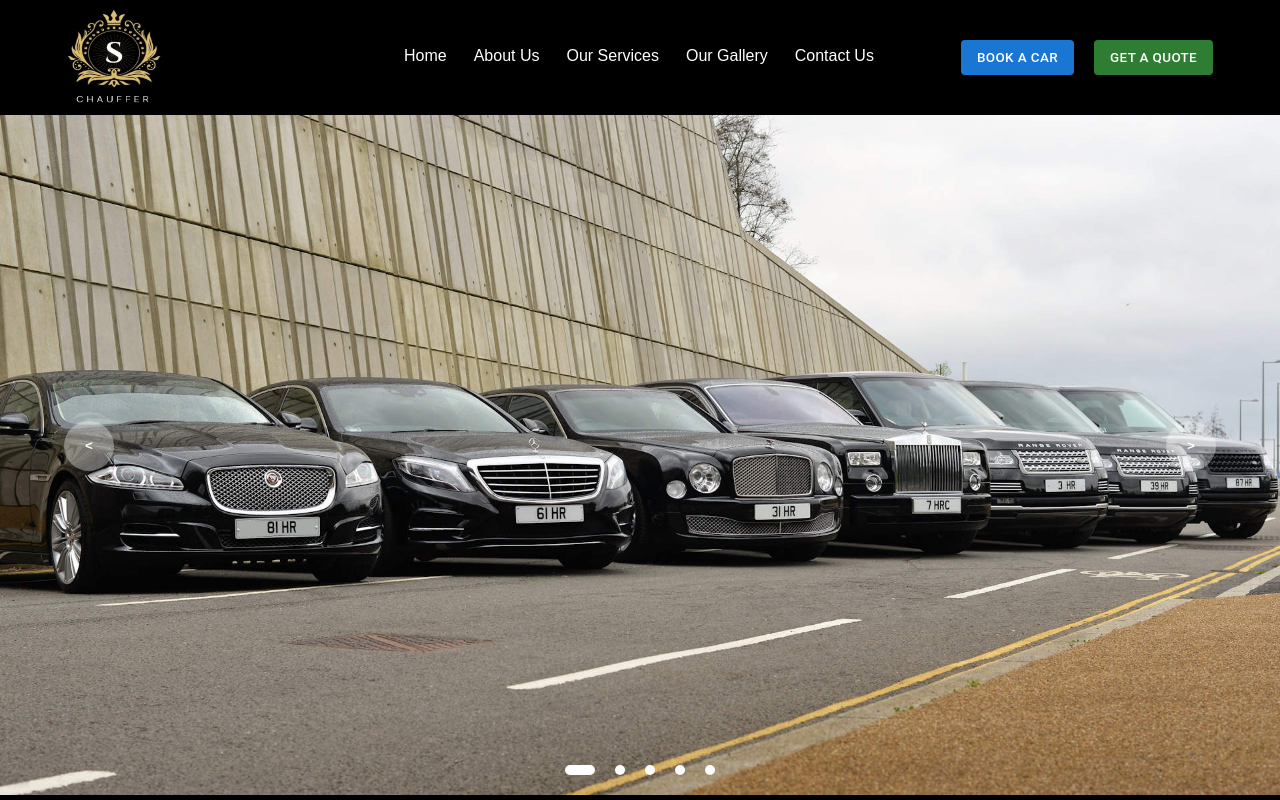
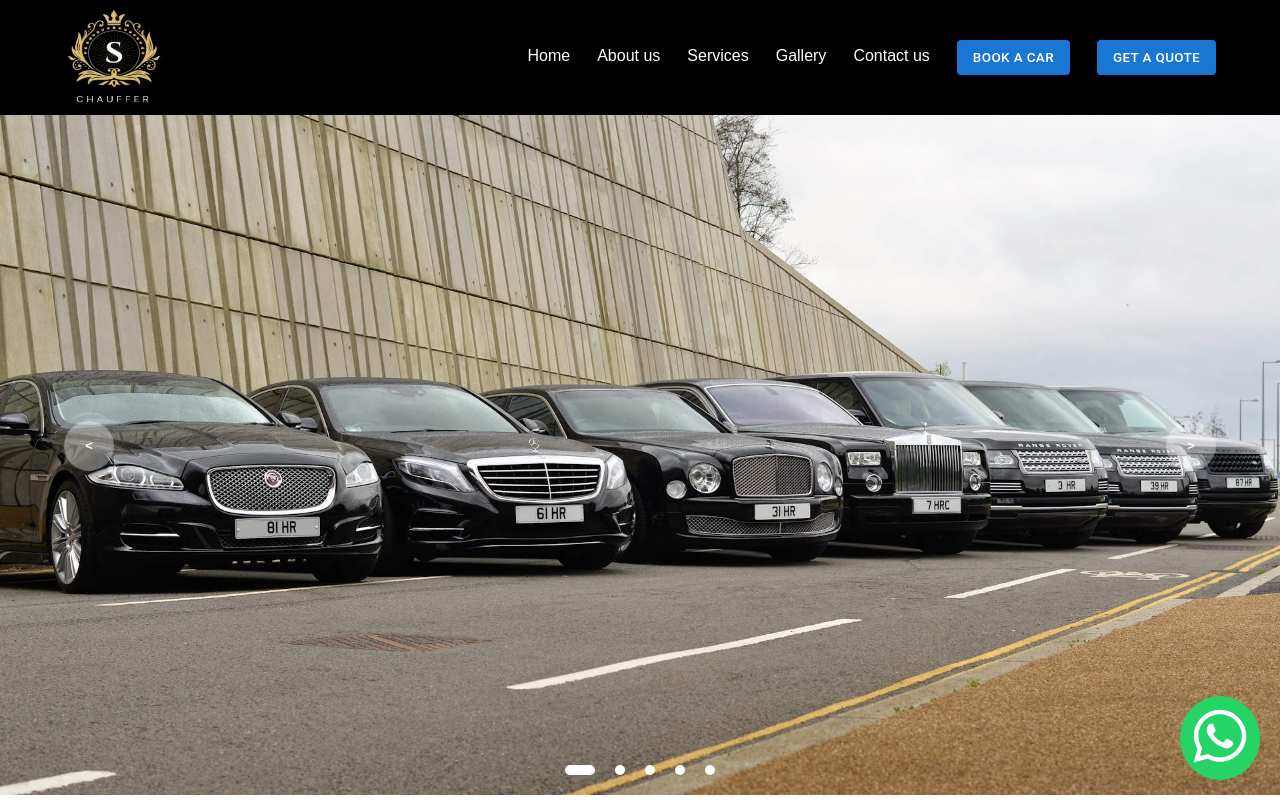
Before and after one commit to hammadlodhi/chauffers-web, a Next.js app: page / in a window 1280 px wide. Shown: the top 800 px of the page. Built offline with nearby package versions, Linux system fonts and the light colour scheme.

Commit message:
navbar and whatsapp

```diff
--- a/package.json
+++ b/package.json
@@ -28,6 +28,7 @@
     "react-dom": "^18",
     "react-hook-form": "^7.52.1",
     "react-i18next": "^14.1.2",
+    "react-icons": "^5.2.1",
     "react-loader-spinner": "^6.1.6",
     "react-phone-input-2": "^2.15.1",
     "react-redux": "^9.1.2",
--- a/src/app/layout.tsx
+++ b/src/app/layout.tsx
@@ -1,13 +1,14 @@
-import type { Metadata } from "next";
-import { Inter } from "next/font/google";
-import "../styles/main.scss";
-import Header from "@/components/AppComponents/Header/Header";
+import type { Metadata } from 'next';
+import { Inter } from 'next/font/google';
+import '../styles/main.scss';
+import Header from '@/components/AppComponents/Header/Header';
+import WhatsApp from '@/components/AppComponents/WhatsApp/WhatsApp';
 
-const inter = Inter({ subsets: ["latin"] });
+const inter = Inter({ subsets: ['latin'] });
 
 export const metadata: Metadata = {
-  title: "Create Next App",
-  description: "Generated by create next app",
+  title: 'Create Next App',
+  description: 'Generated by create next app',
 };
 
 export default function RootLayout({
@@ -16,12 +17,13 @@
   children: React.ReactNode;
 }>) {
   return (
-    <html lang="en">
-      <body style={{backgroundColor: "black"}} className={inter.className}>
+    <html lang='en'>
+      <body className={inter.className}>
         <Header />
-        <div style={{ paddingTop: "115px" }}>{children}</div>
-        {/* <h1>whatsapp</h1>
-        <h1>Footer</h1> */}
+        <div style={{ paddingTop: '115px' }}>{children}</div>
+        {/* ADD WHATSAPP NUMBER WITHOUT + SIGN */}
+        <WhatsApp number={923172514024} />
+        <h1>Footer</h1>
       </body>
     </html>
   );
--- a/src/components/AppComponents/Header/Header.scss
+++ b/src/components/AppComponents/Header/Header.scss
@@ -31,17 +31,33 @@
     gap: 20px;
   }
 
-    &__left-section {
-        display: flex;
-        align-items: center;
-        gap: size(60);
-    }
   &__burger-icon {
     display: none;
     cursor: pointer;
   }
   &__nav-links--hidden {
     display: none;
+  }
+  &__hide {
+    height: 0;
+    display: none;
+  }
+  &__nav-mobile-links {
+    position: absolute;
+    top: 115px;
+    height: 0;
+    background-color: black;
+    display: flex;
+    flex-direction: column;
+    align-items: center;
+    justify-content: flex-start;
+    overflow: hidden;
+    gap: 20px;
+    width: 100%;
+    transition: all 0.8s;
+  }
+  &__open {
+    height: calc(100vh - 115px);
   }
 }
 
@@ -58,28 +74,28 @@
     display: block;
   }
 
-    .header__nav-links {
-      display: flex;
-      flex-direction: column;
-      position: absolute;
-      top: 115px;
-      left: 0;
-      width: 100%;
-      background-color: $black;
-      gap: 20px;
-      padding: 20px 0;
-      text-align: center;
-      padding-bottom: 40px;
-    }
+  // .header__nav-links {
+  //   display: flex;
+  //   flex-direction: column;
+  //   position: absolute;
+  //   top: 115px;
+  //   left: 0;
+  //   width: 100%;
+  //   background-color: $black;
+  //   gap: 20px;
+  //   padding: 20px 0;
+  //   text-align: center;
+  //   padding-bottom: 40px;
+  // }
 
-    .header__nav-buttons {
-      display: flex;
-      flex-direction: column;
-      gap: 10px;
-      position: relative;
-      top: 20px;
-      right: 29px;
-    }
+  // .header__nav-buttons {
+  //   display: flex;
+  //   // flex-direction: column;
+  //   gap: 10px;
+  //   position: relative;
+  //   top: 20px;
+  //   right: 29px;
+  // }
 }
 
 @include max(sm) {
@@ -87,7 +103,7 @@
     padding: 0 15px;
   }
 
-    .header__nav-links {
-      gap: 15px;
+  // .header__nav-links {
+  //   gap: 15px;
+  // }
 }
-  }
--- a/src/components/AppComponents/Header/Header.tsx
+++ b/src/components/AppComponents/Header/Header.tsx
@@ -1,7 +1,7 @@
-"use client";
+'use client';
 
-import classNames from "classnames";
-import React, { useState } from "react";
+import classNames from 'classnames';
+import React, { useState } from 'react';
 import {
   aboutUsRoute,
   bookCarRoute,
@@ -10,66 +10,113 @@
   ourGalleryRoute,
   ourServicesRoute,
   quoteRoute,
-} from "@/util/routes";
-import { logo } from "@/util/images";
-import Image from "next/image";
-import Link from "next/link";
-import { Button } from "@mui/material";
-import { BurgerMenu } from "@/components/UIComponents/BurgerMenu/BurgerMenu";
+} from '@/util/routes';
+import { logo } from '@/util/images';
+import Image from 'next/image';
+import Link from 'next/link';
+import { Button } from '@mui/material';
+import { BurgerMenu } from '@/components/UIComponents/BurgerMenu/BurgerMenu';
+import { useRouter } from 'next/navigation';
 
 const Header = () => {
-  const [openMenu, setOpenMenu] = useState(false);
+  const [openMenu, setOpenMenu] = useState<boolean>(false);
+  const router = useRouter();
+  const navLinks = [
+    {
+      name: 'Home',
+      route: homeRoute,
+    },
+    {
+      name: 'About us',
+      route: aboutUsRoute,
+    },
+    {
+      name: 'Services',
+      route: ourServicesRoute,
+    },
+    {
+      name: 'Gallery',
+      route: ourGalleryRoute,
+    },
+    {
+      name: 'Contact us',
+      route: contactUsRoute,
+    },
+  ];
+
+  const buttonLinks = [
+    {
+      name: 'Book A Car',
+      route: bookCarRoute,
+    },
+    {
+      name: 'Get A Quote',
+      route: quoteRoute,
+    },
+  ];
+
   return (
     <div>
-      <header className={classNames("header")}>
-        <div className="header__container layout-width">
-          <div className="header__left-section">
+      <header className={classNames('header')}>
+        <div className='header__container layout-width'>
           <Link href={homeRoute}>
             <Image
               width={100}
               height={100}
-                className={classNames("dis-block")}
+              className={classNames('dis-block')}
               src={logo}
-                alt={""}
+              alt={''}
             />
           </Link>
-            <nav className="header__nav-links">
-              <Link className="header__links" href={homeRoute}>
-                Home
+          <nav className='header__nav-links'>
+            {navLinks.map((link, index) => (
+              <Link className='header__links' key={index} href={link.route}>
+                {link.name}
               </Link>
-              <Link className="header__links" href={aboutUsRoute}>
-                About Us
-              </Link>
-              <Link className="header__links" href={ourServicesRoute}>
-                Our Services
-              </Link>
-              <Link className="header__links" href={ourGalleryRoute}>
-                Our Gallery
-              </Link>
-              <Link className="header__links" href={contactUsRoute}>
-                Contact Us
-              </Link>
-              <div className="header__nav-buttons">
-                <Link href={bookCarRoute}>
-                  <Button color="primary" variant="contained">
-                    Book A Car
+            ))}
+
+            {buttonLinks.map((data: Record<string, string>, index: number) => (
+              <Button
+                key={index}
+                color='primary'
+                variant='contained'
+                onClick={() => router.push(data.route, { scroll: false })}
+              >
+                {data.name}
               </Button>
-                </Link>
-                <Link href={quoteRoute}>
-                  <Button color="success" variant="contained">
-                    Get A Quote
-                  </Button>
-                </Link>
-              </div>
+            ))}
           </nav>
-          </div>
           <BurgerMenu
-            className="header__burger-icon"
+            className='header__burger-icon'
             onClick={() => setOpenMenu(!openMenu)}
             clicked={openMenu}
           />
         </div>
       </header>
+
+      <nav
+        className={classNames(
+          'header__nav-mobile-links',
+          openMenu ? 'header__open' : 'header__hide'
+        )}
+      >
+        {navLinks.map((link, index) => (
+          <Link className='header__links' key={index} href={link.route}>
+            {link.name}
+          </Link>
+        ))}
+
+        {buttonLinks.map((data: Record<string, string>, index: number) => (
+          <Button
+            key={index}
+            color='primary'
+            variant='contained'
+            onClick={() => router.push(data.route, { scroll: false })}
+          >
+            {data.name}
+          </Button>
+        ))}
+      </nav>
     </div>
   );
 };
--- /dev/null
+++ b/src/components/AppComponents/WhatsApp/WhatsApp.scss
@@ -0,0 +1,8 @@
+.whatsapp-icon {
+  background-color: #25d366;
+  position: absolute;
+  bottom: 20px;
+  right: 20px;
+  border-radius: 100%;
+  padding: 10px;
+}
--- /dev/null
+++ b/src/components/AppComponents/WhatsApp/WhatsApp.tsx
@@ -0,0 +1,21 @@
+'use client';
+import classNames from 'classnames';
+import Link from 'next/link';
+import React, { FC } from 'react';
+import { FaWhatsapp } from 'react-icons/fa';
+
+interface IProps {
+  number: number;
+}
+
+const WhatsApp: FC<IProps> = ({ number }) => {
+  const toNumber = `https://wa.me/${number}`;
+
+  return (
+    <Link className={classNames('whatsapp-icon')} href={toNumber}>
+      <FaWhatsapp size={60} fill='white' />
+    </Link>
+  );
+};
+
+export default WhatsApp;
--- a/src/components/AppComponents/_AppComponents.scss
+++ b/src/components/AppComponents/_AppComponents.scss
@@ -2,3 +2,4 @@
 @import './Home/Home.scss';
 @import './AboutUs/AboutUs.scss';
 @import './OurServices/OurServices.scss';
+@import './WhatsApp/WhatsApp.scss';
```
Also changed, not shown: 1 other file (tests, documents, lock files or other folders). Lines whose indentation alone changed are shown as unchanged.
